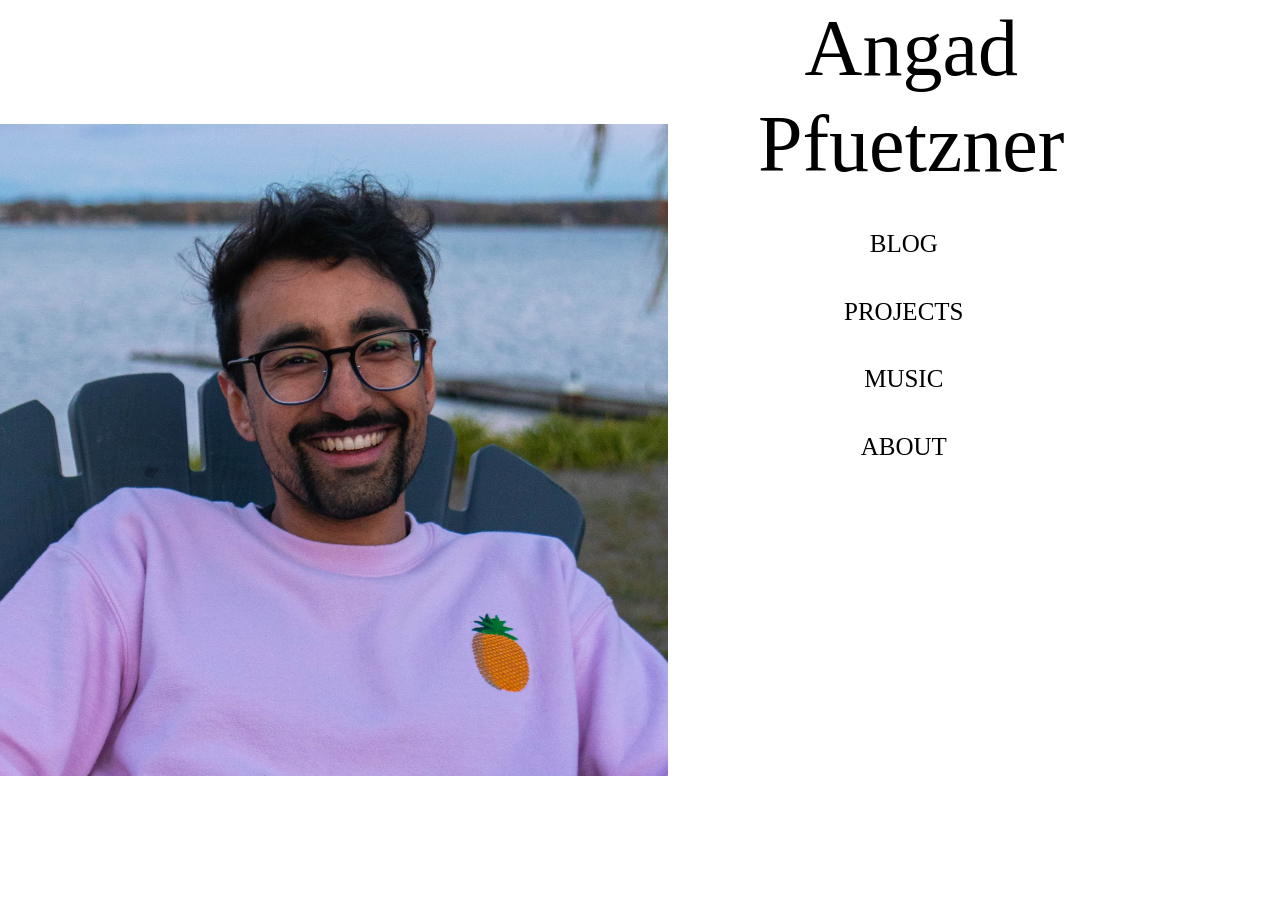
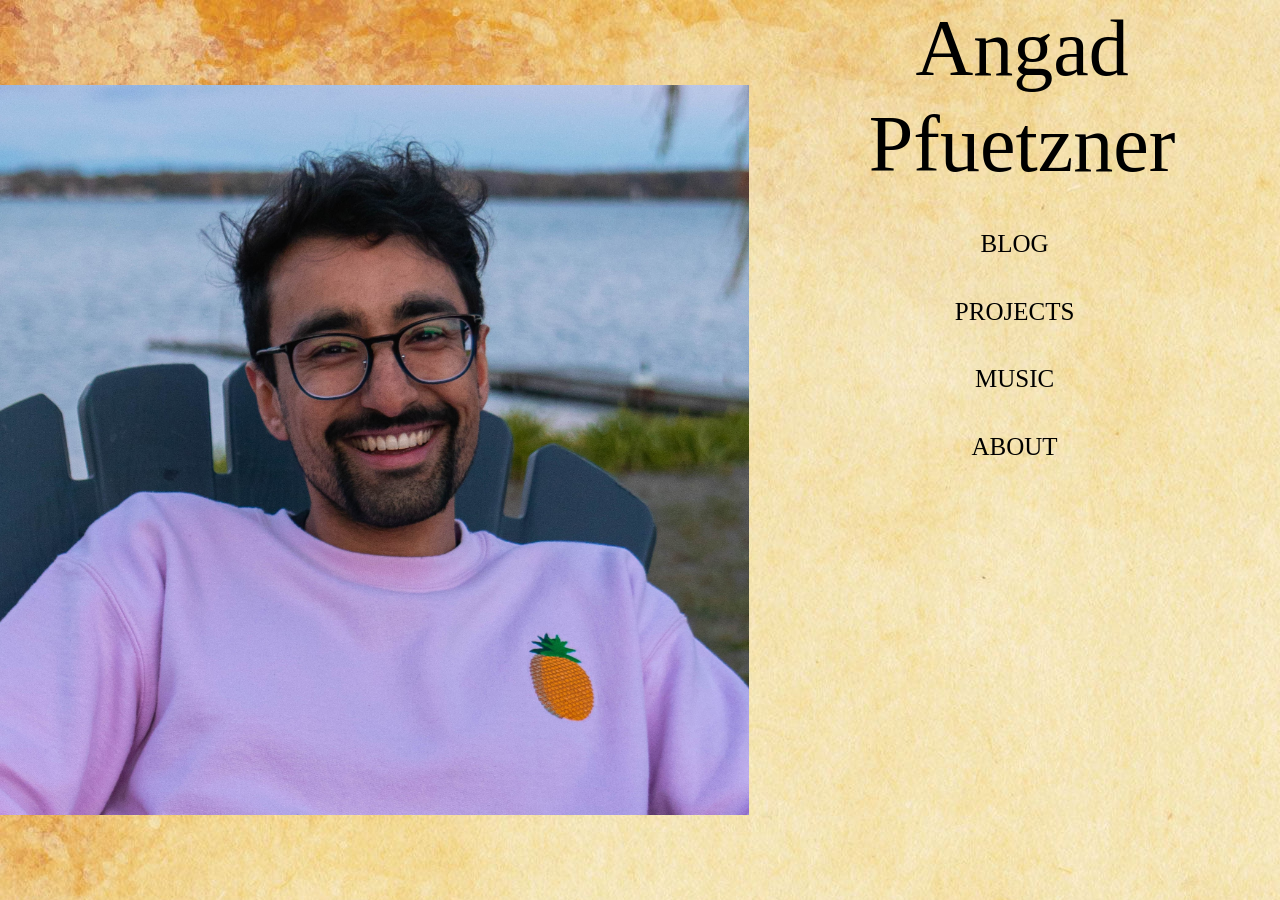
Before and after one commit to Angad99/Angad99.github.io, a Jekyll site: the page built from index.html, in a window 1280 px wide. Built offline with Jekyll 4.4.1, drawn with Linux system fonts in a browser that asks for light colours; some web fonts are replaced.

Commit message:
full width container

```diff
--- a/index.html
+++ b/index.html
@@ -14,7 +14,7 @@
 
   </head>
 
-  <body class = "container">
+  <body class = "container-fluid p-0 m-0 homepagecontainer">
     <div class="row" style="height:100vh">
       <div class='col-12 col-sm-7 picofme'>
         <img src="/images/AngadSmile2.jpg" alt="Angad Smiling" style="max-width:100%">
```
